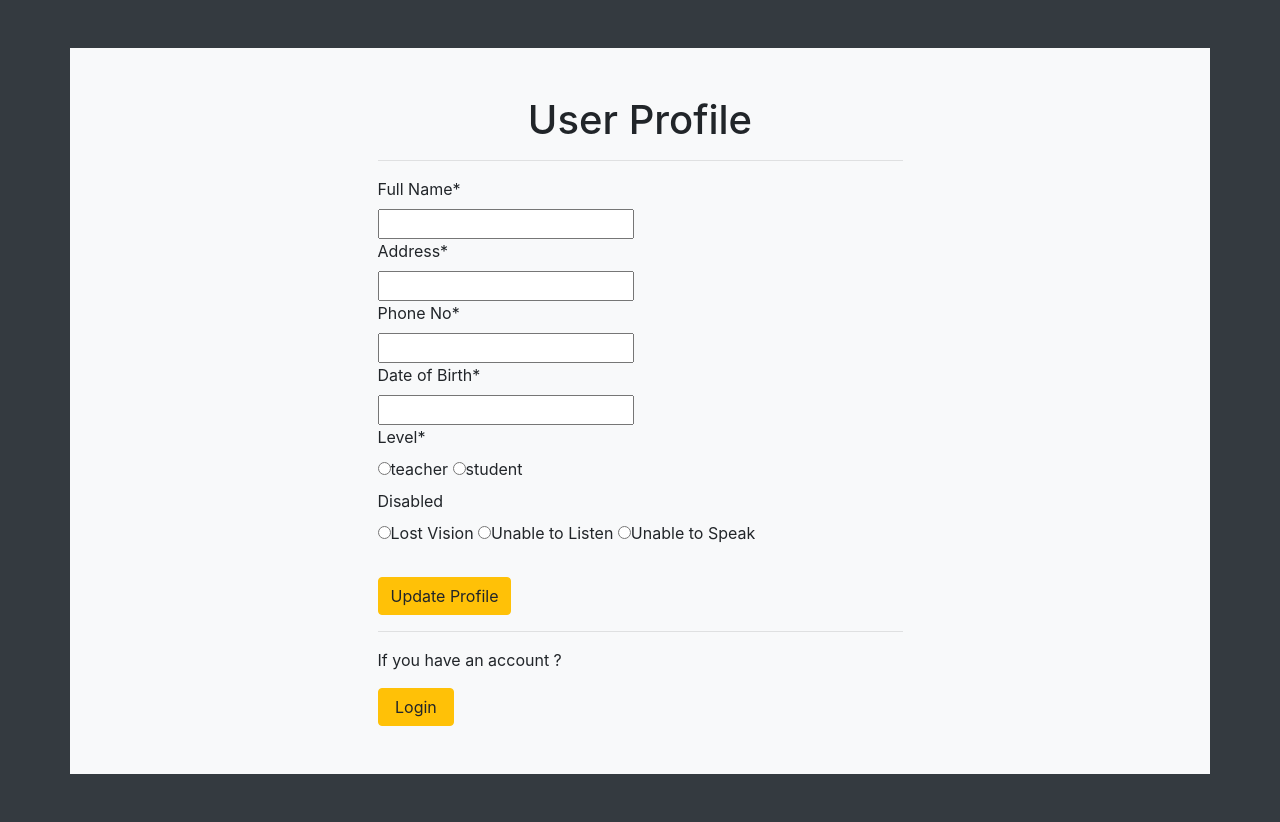
After one commit to prakashtaz0091/INDOCTRINATION, a Django app: page /user/createProfile/ in a window 1280 px wide. The commit adds this page. Run offline with Django 3.2, Linux system fonts and the light colour scheme; some libraries are stand-ins or nearby versions.

Commit message:
user's profile creating page is made, and profile page is added with dynamic profile showing

```diff
--- a/project/app/forms.py
+++ b/project/app/forms.py
@@ -1,9 +1,40 @@
 from django import forms
 from django.contrib.auth.forms import UserCreationForm
 from django.contrib.auth.models import User
+from . models import Profile
 
 
 class CreateUserForm(UserCreationForm):
     class Meta:
         model = User
         fields = ['username','email','password1','password2']
+
+
+
+
+
+
+LEVEL_CHOICES =[
+    ('teacher','teacher'),
+    ('student','student'),
+]
+
+DISABLED_CHOICES =[
+    ('blind','Lost Vision'),
+    ('deaf','Unable to Listen'),
+    ('mute','Unable to Speak'),
+]
+class ProfileForm(forms.ModelForm):
+
+    level = forms.ChoiceField(choices=LEVEL_CHOICES,widget=forms.RadioSelect)
+    disabled = forms.ChoiceField(choices=DISABLED_CHOICES,widget=forms.RadioSelect,required=False)
+    class Meta:
+        model = Profile
+        fields = ['name','address','phoneNo','dob','level','disabled']
+
+        labels = {
+            'name':'Full Name',
+            'phoneNo':'Phone No',
+            'dob': 'Date of Birth',
+            'disabled':'If Disabled',
+        }
--- a/project/app/models.py
+++ b/project/app/models.py
@@ -2,12 +2,15 @@ from django.db import models
 from django.contrib.auth.models import User
 # Create your models here.
 
-class Customer(models.Model):
-    user = models.OneToOneField(User,null=True, on_delete=models.CASCADE)
-    name = models.CharField(max_length=200,null=True)
-    phone = models.CharField(max_length=15,null=True)
-    email = models.CharField(max_length=200,null = True)
-    date_created = models.DateTimeField(auto_now_add=True)
 
-    def __str__(self):
-        return self.name
+
+class Profile(models.Model):
+    user = models.OneToOneField(User,on_delete=models.CASCADE, primary_key=True)
+    name = models.CharField(max_length=50, default="")
+    address = models.CharField( max_length=70,null=False)
+    phoneNo = models.CharField(max_length=30,null=False)
+    level = models.CharField(max_length=20,null=False)
+    registeredAt = models.DateTimeField(auto_now_add=True)
+    dob = models.DateField()
+    disability = models.CharField( max_length=10,null=True,blank=True)
+    bio = models.TextField(default="",null=True,blank=True)
--- /dev/null
+++ b/project/app/templates/createProfile.html
@@ -0,0 +1,43 @@
+{% extends "base.html" %}
+
+{% block title %}
+  User Registration
+{% endblock title %}
+
+
+{% block content %}
+
+
+
+<div class="container-fluid bg-dark py-5" style="min-height: 100vh;">
+
+  <div class="container bg-light py-5">
+    <div class="container col-md-6 mx-auto rounded">
+      <div>
+        <h1 class="text-center">User Profile</h1>
+        <hr>
+        <!-- <img src="..." class="rounded-circle" alt="..."> -->
+
+      </div>
+
+      <form action="" method="POST">
+        {% csrf_token %}
+        {% load crispy_forms_tags %}
+        {{profileForm|crispy}}
+
+          {{profileForm.errors}}
+            <br>
+          <button id="registerBtn" type="submit" class="btn btn-warning" style="min-width: 6vw;">Update Profile</button>
+          <br><hr>
+          <p>If you have an account ? </p>
+          <a href="{% url 'loginPage' %}" type="button" class="btn btn-warning" style="min-width: 6vw;">Login</a>
+        </form>
+      </div>
+  </div>
+</div>
+
+
+
+
+
+{% endblock content %}
--- a/project/app/urls.py
+++ b/project/app/urls.py
@@ -7,4 +7,6 @@ urlpatterns = [
     path('loginPage/',views.loginPage,name='loginPage'),
     path('logoutUser/',views.logoutUser,name='logoutUser'),
     path('profile',views.profile,name='profile'),
+    path('user/createProfile/',views.createProfile,name='createProfile'),
+
 ]
--- a/project/app/views.py
+++ b/project/app/views.py
@@ -1,8 +1,8 @@
 from django.shortcuts import render,redirect
-from .forms import CreateUserForm
+from .forms import CreateUserForm, ProfileForm
 from django.contrib import messages
 from django.contrib.auth import authenticate, login, logout
-
+from .models import Profile,User
 from django.contrib.auth.decorators import login_required
 from .decorators import unauthenticated_user
 
@@ -27,8 +27,11 @@ def registerPage(request):
                 username = form.cleaned_data.get('username')
 
 
-                messages.success(request,f"Account successfully created for {username}")
-                return redirect('loginPage')
+
+               # messages.success(request,f"Account successfully created for {username}")
+                request.session['username'] = username
+
+                return redirect('createProfile')
 
 
         context = {
@@ -60,8 +63,64 @@ def loginPage(request):
 
 
 def profile(request):
-    return render(request,'profile.html')
+    name = request.user.profile.name
+
+    username = request.user.username
+    address = request.user.profile.address
+    phone_no = request.user.profile.phoneNo
+    level = request.user.profile.level
+    disability = request.user.profile.disability
+    context ={
+        'userinfo':True,
+        'name':name,
+        'username':username,
+        'address':address,
+        'phone_no':phone_no,
+        'level':level,
+        'disability':disability,
+    }
+    return render(request,'profile.html',context)
 
 def logoutUser(request):
     logout(request)
     return redirect('loginPage')
+
+
+
+def createProfile(request):   # creating profile after the registration done
+
+    if request.method == "POST":
+        form = ProfileForm(request.POST)
+        if form.is_valid():
+            username = request.session['username']
+            user = User.objects.get(username=username)
+            user = user
+            name = form.cleaned_data.get('name')
+            address = form.cleaned_data.get('address')
+            phoneNo = form.cleaned_data.get('phoneNo')
+            dob = form.cleaned_data.get('dob')
+            level = form.cleaned_data.get('level')
+            disabled = form.cleaned_data.get('disabled')
+
+            Profile.objects.create(
+                user = user,
+                name = name,
+                address = address,
+                phoneNo = phoneNo,
+                dob = dob,
+                level = level,
+                disability = disabled,
+
+            )
+
+            messages.success(request,f"Account successfully created for {username}")
+            return redirect('loginPage')
+
+
+    profileForm = ProfileForm()
+
+    context = {
+        'profileForm':profileForm,
+    }
+
+    return render(request,'createProfile.html',context)
```
Also changed, not shown: project/app/admin.py (+7 -3 lines), project/app/templates/profile.html (+81 -2 lines), project/app/migrations/0002_rename_customer_student.py (added), project/app/migrations/0003_profile.py (added), project/db.sqlite3.
